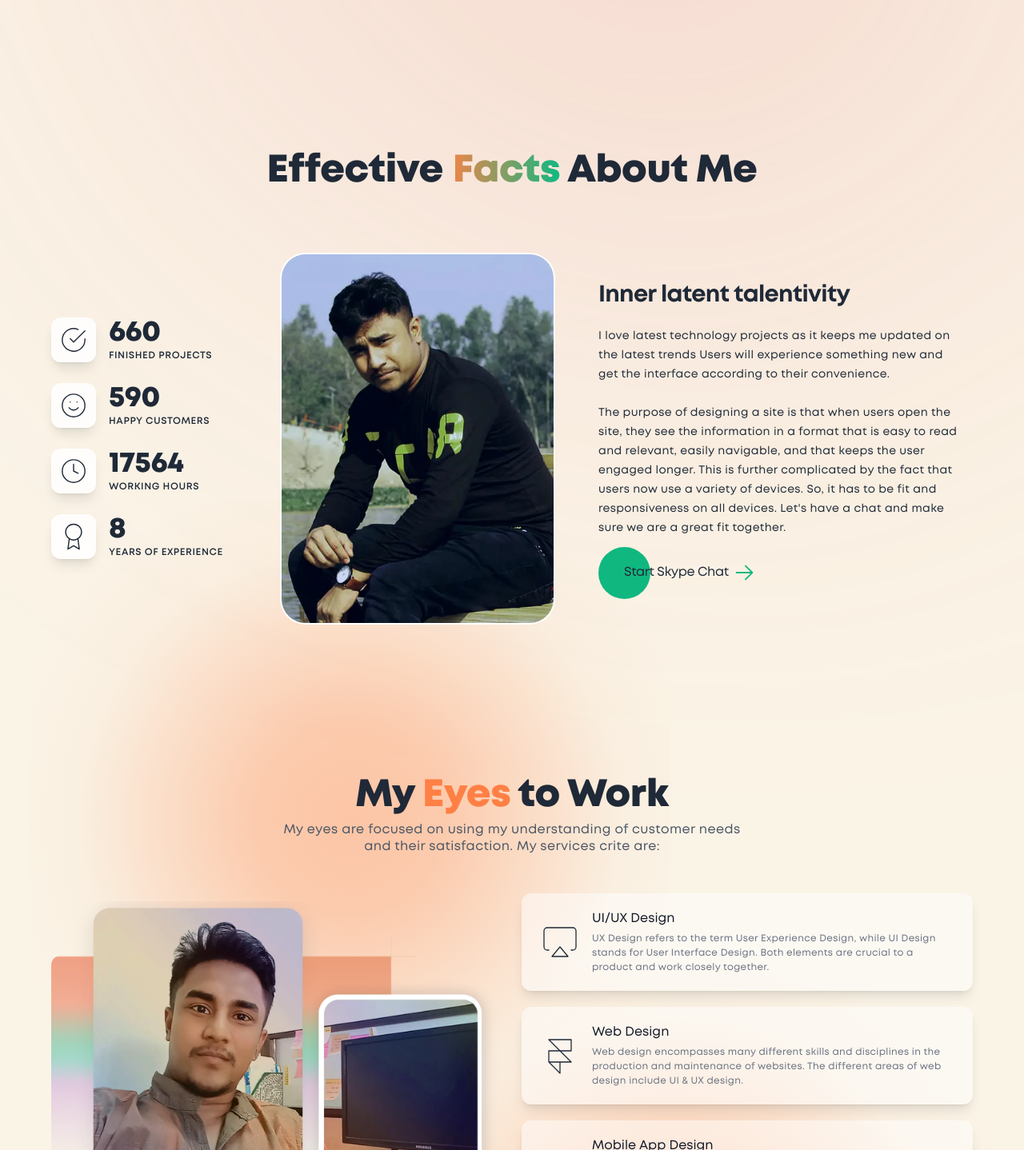
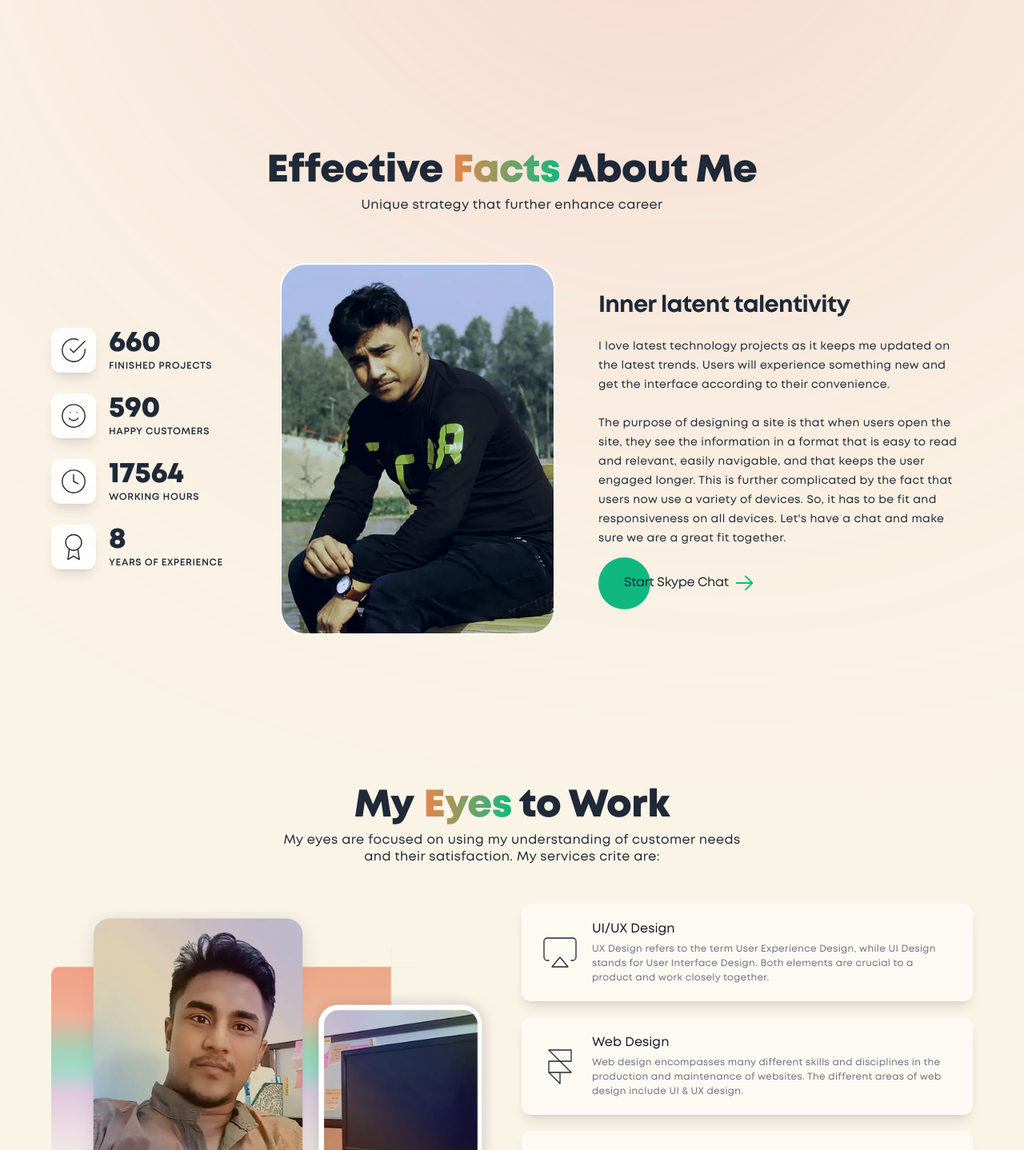
Before and after one commit to ToukirRj/Portfolio, a React (Vite) app: page / in a window 1280 px wide. Shown: the part 632-2070 px from the top of the page at 80% size. Built offline with nearby package versions, Linux system fonts and the light colour scheme.

Commit message:
no message

```diff
--- a/index.html
+++ b/index.html
@@ -2,7 +2,7 @@
 <html lang="en">
     <head>
         <meta charset="UTF-8"/>
-        <link rel="icon" type="image/svg+xml" href="/img/logo.webp"/>
+        <link rel="icon" type="image/svg+xml" href="/img/favicon.webp"/>
         <meta name="viewport" content="width=device-width, initial-scale=1.0"/>
         <meta name="author" content="Toukir Rahman">
         <meta name="keywords" content="Toukir, toukir, TOUKIR, Toukir Rahman, toukir rahman, TOUKIR RAHMAN, Rahman, Touqir, Tauqir, Tauqir Ahmed, Toukir Ahmed, Tauqir Rahman">
--- a/src/components/Eyes.jsx
+++ b/src/components/Eyes.jsx
@@ -6,13 +6,12 @@ import serviceData from '../datas/serviceData';
 const Eyes = () => {
     return (
         <>
-            <section className="sm:py-24 py-12 relative z-10">
-                <div className='h-[800px] w-[800px] absolute left-[3%] -top-[250px] opacity-40 gradient-stops z-0'></div>
-                <div className='h-[800px] w-[800px] absolute right-[3%] -bottom-[250px] opacity-40 gradient-stops z-0'></div>
-                <div className="mx-auto px-4 sm:px-12 max-w-6xl xl:px-0 relative z-20 animatable">
+            <section className="sm:py-24 py-12 relative z-20">
+                <div className="mx-auto px-4 sm:px-12 max-w-6xl xl:px-0 animatable">
                     <div className="text-center">
-                        <h2 className="text-3xl font-bold text-[#1F2937] md:text-4xl xl:text-5xl">My <span className="text-[#FF8045]">Eyes</span> to Work</h2>
-                        <p className="mx-auto max-w-full mt-2 text-gray-600 sm:w-3/6 w-full sm:text-[16px] text-[14px] font-[400] tracking-wide leading-[21px]">
+                        <h2 className="text-3xl font-bold text-[#1F2937] md:text-4xl xl:text-5xl">My
+                        <span className="bg-gradient-to-r from-[#ff8144] to-[#10b881] inline-block text-transparent bg-clip-text ps-3">Eyes</span> to Work</h2>
+                        <p className="mx-auto max-w-full mt-2 text-[#1F2937] sm:w-3/6 w-full sm:text-[16px] text-[14px] font-[400] tracking-wide leading-[21px]">
                             My eyes are focused on using my understanding of customer needs and their satisfaction. My services crite are:
                         </p>
                     </div>
--- a/src/components/Myself.jsx
+++ b/src/components/Myself.jsx
@@ -6,11 +6,12 @@ import statisticData from '../datas/statisticData';
 const Myself = () => {
     return (
         <>
-            <section id="about" className="sm:py-24 py-12 relative">
-                <div className="mx-auto px-4 sm:px-12 xl:max-w-6xl xl:px-0 relative z-20">
-                    <div className="text-center sm:mb-20 mb-4 animatable">
+            <section id="about" className="sm:py-24 py-12 relative z-20">
+                <div className="mx-auto px-4 sm:px-12 xl:max-w-6xl xl:px-0 animatable">
+                    <div className="text-center sm:mb-16 mb-4">
                         <h2 className="sm:text-3xl text-[23px] font-bold text-[#1F2937] md:text-4xl xl:text-5xl">Effective
                         <span className="bg-gradient-to-r from-[#ff8144] to-[#10b881] inline-block text-transparent bg-clip-text ps-3">Facts</span> About Me </h2>
+                        <p className='mx-auto max-w-full mt-2 text-[#1F2937] sm:w-3/6 w-full sm:text-[16px] text-[14px] font-[400] tracking-wide leading-[21px]'>Unique strategy that further enhance career</p>
                     </div>
                     <div className="-mx-4 sm:mx-0">
                         <div className="flex items-center sm:flex-row flex-col sm:px-0 px-[20px] animatable">
@@ -36,7 +37,7 @@ const Myself = () => {
                                 <div className="px-3">
                                     <h2 className="sm:text-[29px] text-[21px] font-semibold tracking-tight text-[#1F2937]">Inner latent talentivity</h2>
                                     <p className="mt-4 text-[14px] font-[400] text-[#1F2937] tracking-wide leading-[24px]">
-                                        I love latest technology projects as it keeps me updated on the latest trends Users will experience something new and get the interface according to their convenience.<br/><br/>
+                                        I love latest technology projects as it keeps me updated on the latest trends. Users will experience something new and get the interface according to their convenience.<br/><br/>
 
                                         The purpose of designing a site is that when users open the site, they see the information in a format that is easy to read and relevant,
                                         easily navigable, and that keeps the user engaged longer. This is further complicated by the fact that users now use a variety of devices.
```
Also changed, not shown: public/img/favicon.webp (added), public/img/logo.webp.
